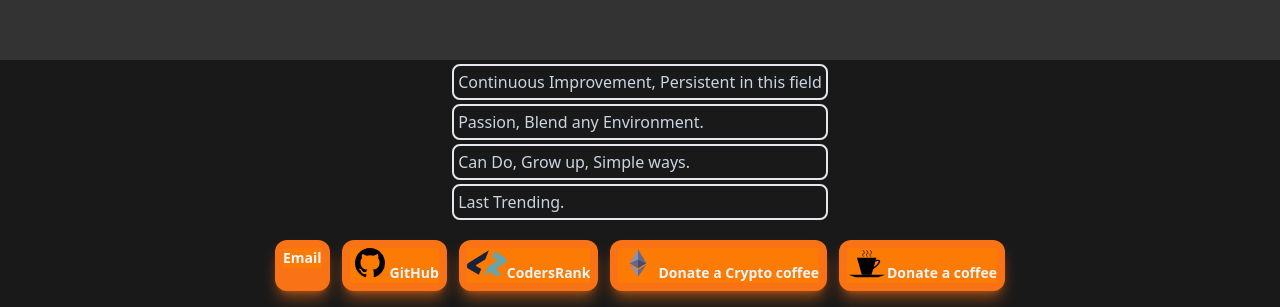
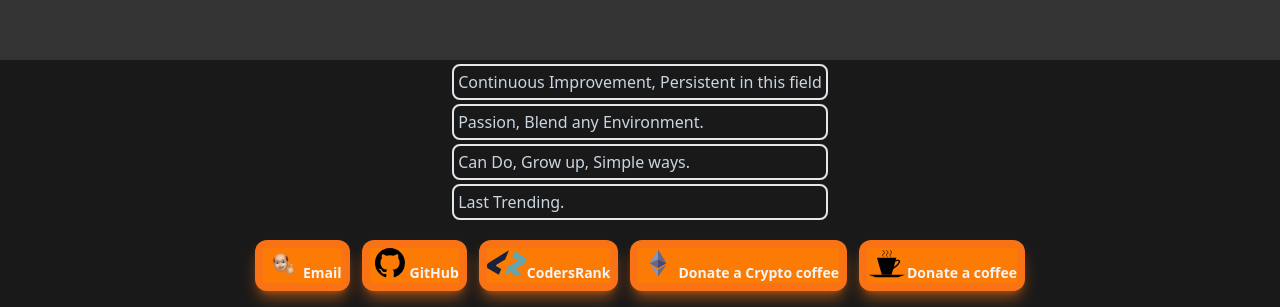
Before and after one commit to maximilianou/weekly55, a Next.js app in the folder simpledoers.eth/: page / in a window 1280 px wide. Shown: the part 493-800 px from the top of the page. Built offline with nearby package versions, Linux system fonts and the light colour scheme.

Commit message:
feat(ui): add favicon logo

```diff
--- a/simpledoers.eth/components/SFooter.tsx
+++ b/simpledoers.eth/components/SFooter.tsx
@@ -4,7 +4,9 @@ import Link from "next/link";
 const SFooter = () => {
   const footerItem: { href: string; content: string, imageSrc?: string }[] = [
     { href: "mailto:maximilianou@gmail.com",
-      content: "Email" },
+      content: "Email",
+      imageSrc: "/maxlogo.svg"
+    },
     { href: "https://github.com/maximilianou/",
       content: "GitHub",
       imageSrc: "/github_logo.svg"
--- a/simpledoers.eth/pages/index.tsx
+++ b/simpledoers.eth/pages/index.tsx
@@ -19,7 +19,7 @@ const Home: NextPage = () => {
           name="description"
           content="typescript nodejs ens ipfs simpledoers.eth nextjs tailwind ethereum web3 "
         />
-        <link rel="icon" href="/favicon.ico" />
+        <link rel="icon" href="/maxlogo.svg" />
       </Head>
       <SHeader />
 
```
Also changed, not shown: simpledoers.eth/public/maxlogo.svg (added).
